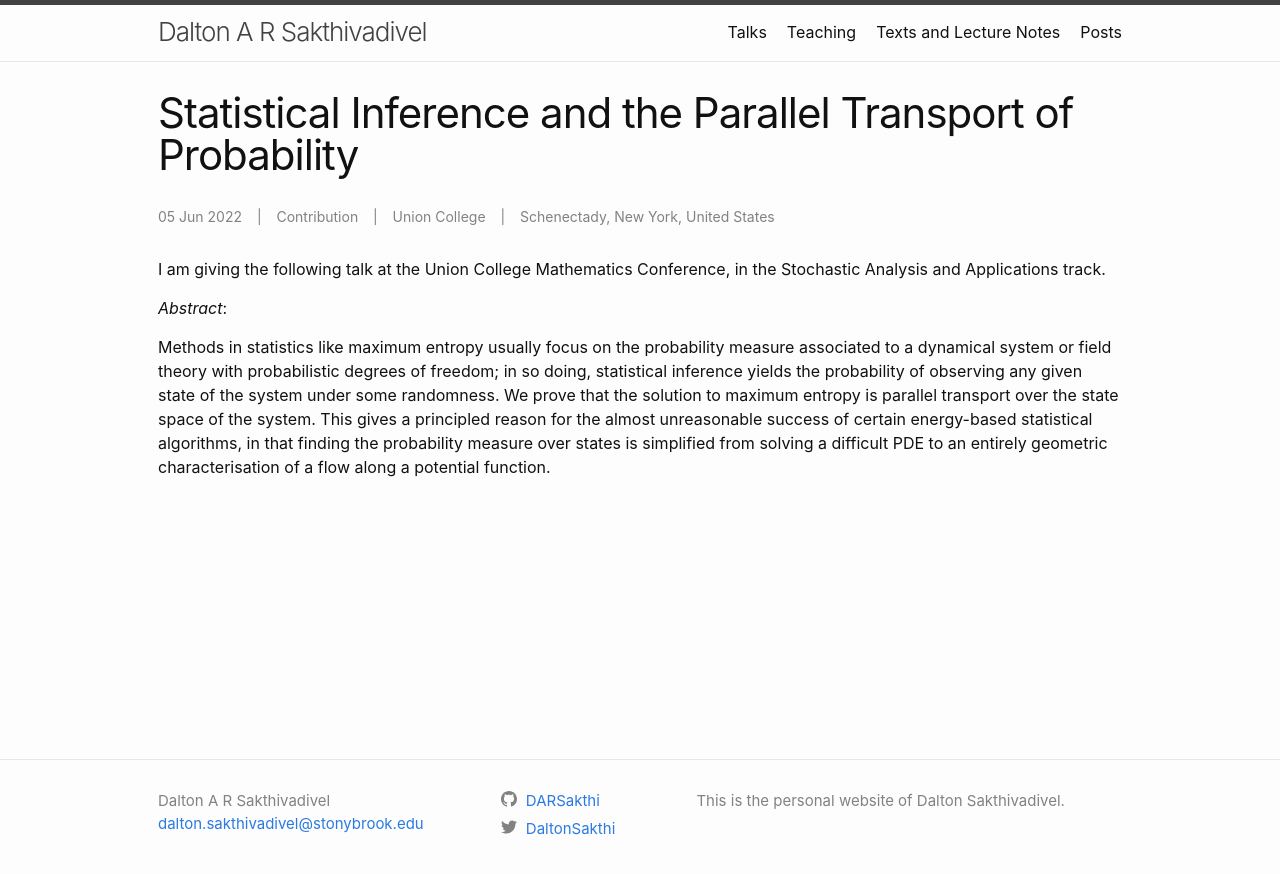
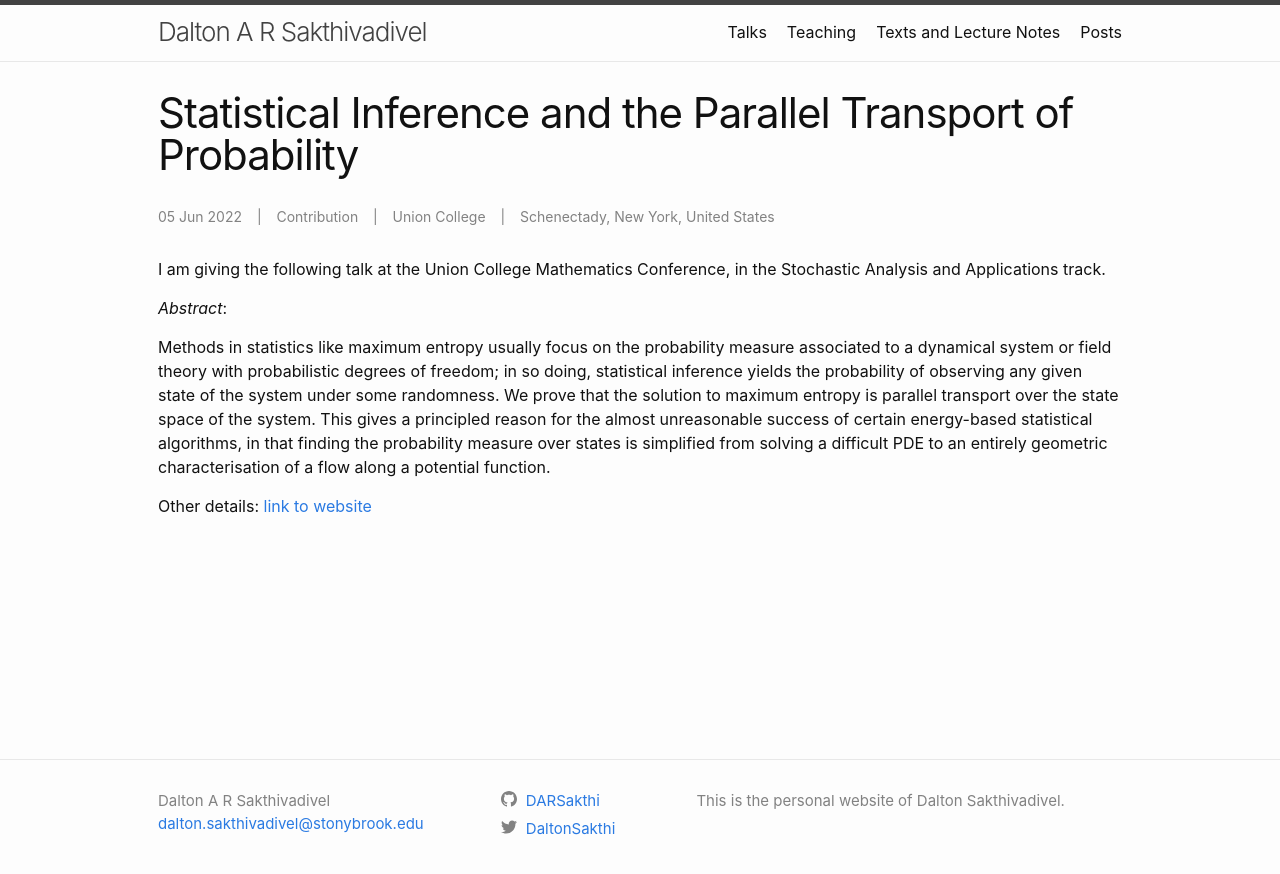
Before and after one commit to DARSakthi/DARSakthi.github.io, a Jekyll site: the page built from _talks/union-0.markdown, in a window 1280 px wide. Shown: the top 874 px of the page. Built offline with Jekyll 4.4.1, drawn with Linux system fonts in a browser that asks for light colours.

Commit message:
Added website

```diff
--- a/_talks/union-0.markdown
+++ b/_talks/union-0.markdown
@@ -13,3 +13,5 @@ I am giving the following talk at the Union College Mathematics Conference, in t
 _Abstract_:
 
 Methods in statistics like maximum entropy usually focus on the probability measure associated to a dynamical system or field theory with probabilistic degrees of freedom; in so doing, statistical inference yields the probability of observing any given state of the system under some randomness. We prove that the solution to maximum entropy is parallel transport over the state space of the system. This gives a principled reason for the almost unreasonable success of certain energy-based statistical algorithms, in that finding the probability measure over states is simplified from solving a difficult PDE to an entirely geometric characterisation of a flow along a potential function.
+
+Other details: [link to website](https://www.math.union.edu/~marianop/UnionConference2022/UCMC2022index.html)
```
